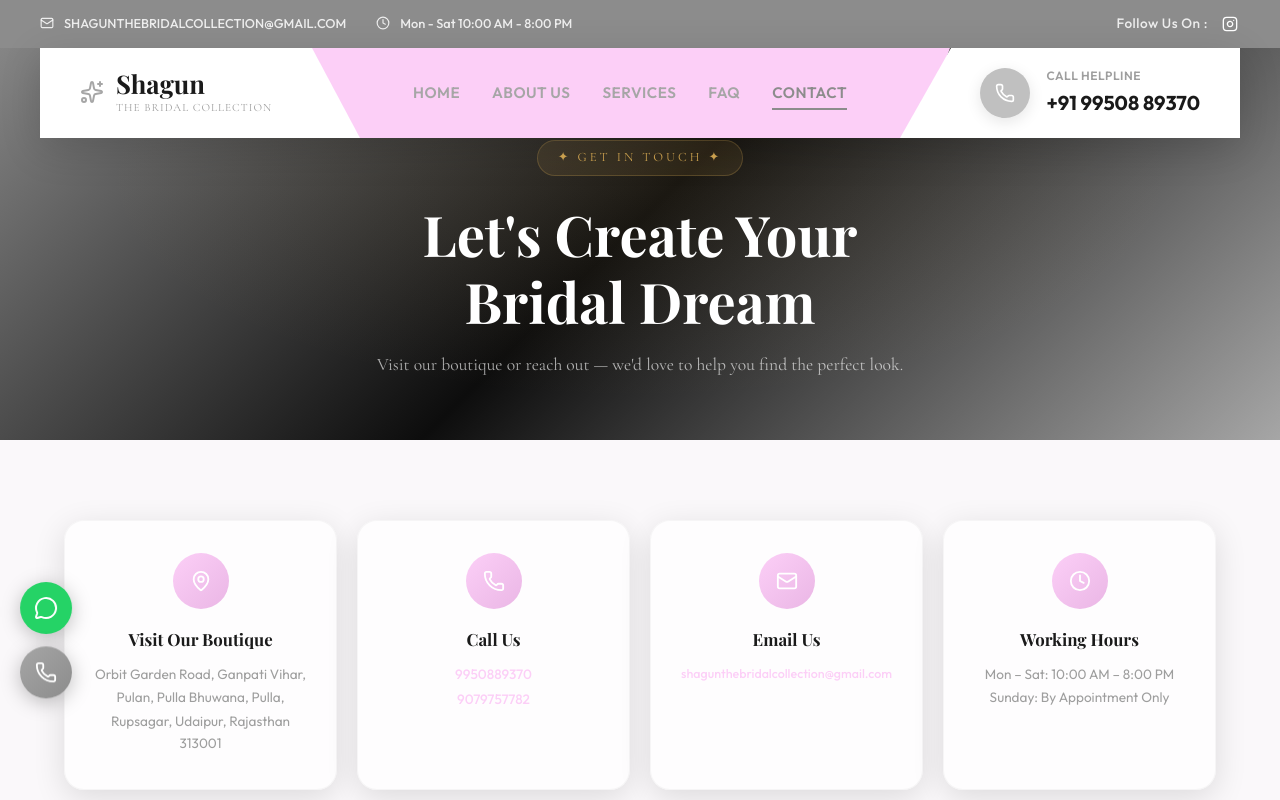
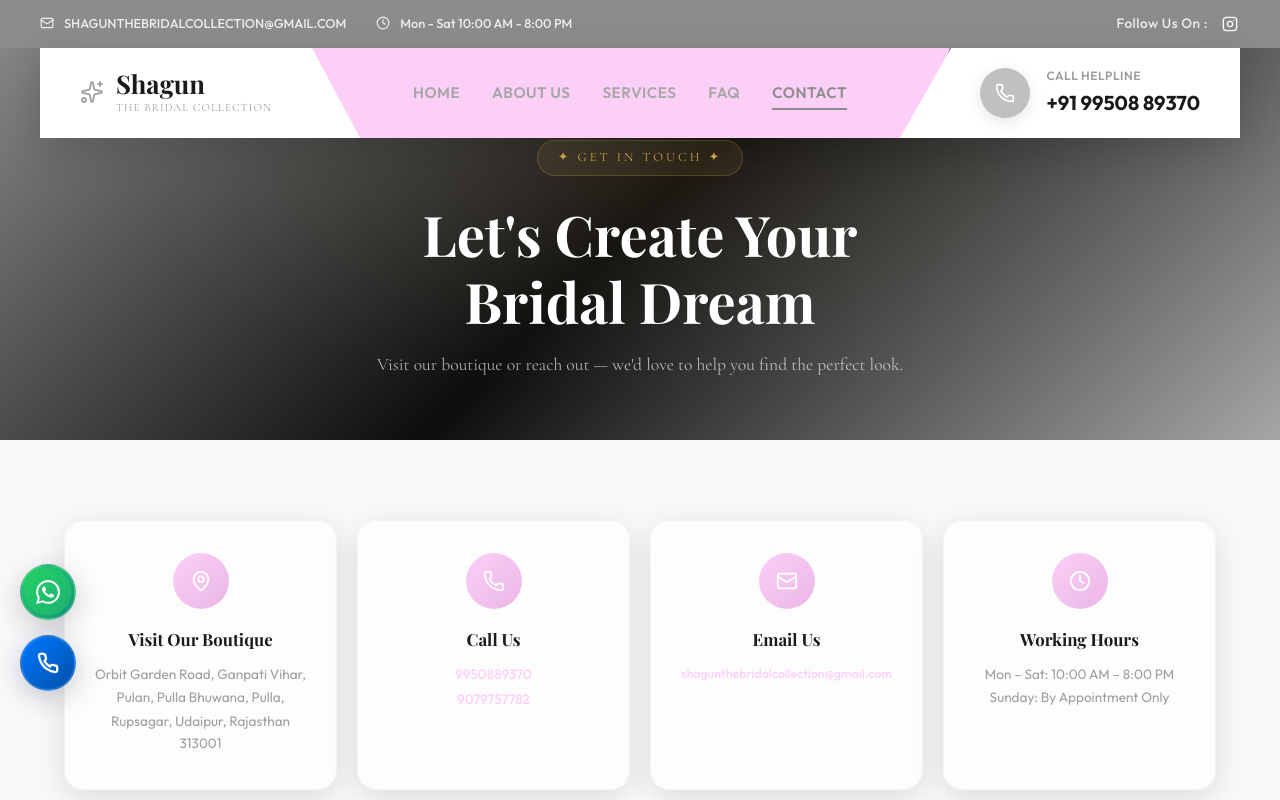
Before and after one commit to Eshbanoliver/shagun-thebridalcollection, a React (Vite) app: page /contact in a window 1280 px wide. Shown: the top 800 px of the page. Built offline with nearby package versions, Linux system fonts and the light colour scheme; a web font is replaced by a local one.

Commit message:
Updated files

```diff
--- a/src/components/FloatingButtons/FloatingButtons.css
+++ b/src/components/FloatingButtons/FloatingButtons.css
@@ -12,38 +12,42 @@
 }
 
 .floating-btn {
-  width: 52px;
-  height: 52px;
+  width: 56px;
+  height: 56px;
   border-radius: var(--radius-full);
   display: flex;
   align-items: center;
   justify-content: center;
   color: var(--white);
-  box-shadow: 0 4px 20px rgba(0, 0, 0, 0.25);
+  box-shadow: 0 8px 30px rgba(0, 0, 0, 0.2);
   transition: all var(--transition-smooth);
   position: relative;
   overflow: visible;
+  border: 2px solid rgba(255, 255, 255, 0.15);
+  backdrop-filter: blur(4px);
 }
 
 .floating-btn:hover {
-  transform: scale(1.1);
+  transform: scale(1.15) translateY(-5px);
+  box-shadow: 0 15px 40px rgba(0, 0, 0, 0.3);
 }
 
 .floating-btn__label {
   position: absolute;
-  left: 60px;
+  left: 70px;
   white-space: nowrap;
   background: var(--charcoal);
   color: var(--white);
-  padding: 6px 14px;
-  border-radius: var(--radius-sm);
-  font-size: 0.8rem;
-  font-weight: 500;
+  padding: 8px 16px;
+  border-radius: 30px;
+  font-size: 0.85rem;
+  font-weight: 600;
   opacity: 0;
   pointer-events: none;
   transition: all var(--transition-base);
-  transform: translateX(-8px);
-  box-shadow: 0 2px 10px rgba(0, 0, 0, 0.2);
+  transform: translateX(-15px);
+  box-shadow: 0 4px 15px rgba(0, 0, 0, 0.15);
+  border: 1px solid rgba(255, 255, 255, 0.1);
 }
 
 .floating-btn:hover .floating-btn__label {
@@ -52,21 +56,50 @@
 }
 
 .floating-btn--whatsapp {
+  background: linear-gradient(135deg, #25D366 0%, #128C7E 100%);
+  animation: float 4s ease-in-out infinite;
+}
+
+.floating-btn--whatsapp::before {
+  content: '';
+  position: absolute;
+  width: 100%;
+  height: 100%;
+  border-radius: 50%;
   background: #25D366;
-  animation: float 3s ease-in-out infinite;
+  opacity: 0.5;
+  z-index: -1;
+  animation: pulse-ring 2s infinite;
 }
 
 .floating-btn--whatsapp:hover {
-  box-shadow: 0 6px 25px rgba(37, 211, 102, 0.5);
+  box-shadow: 0 0 30px rgba(37, 211, 102, 0.6);
 }
 
 .floating-btn--call {
-  background: linear-gradient(135deg, var(--brown) 0%, var(--brown-dark) 100%);
-  animation: float 3s ease-in-out infinite 0.5s;
+  background: linear-gradient(135deg, #007AFF 0%, #0051A8 100%);
+  animation: float 4s ease-in-out infinite 0.5s;
+}
+
+.floating-btn--call::before {
+  content: '';
+  position: absolute;
+  width: 100%;
+  height: 100%;
+  border-radius: 50%;
+  background: #007AFF;
+  opacity: 0.5;
+  z-index: -1;
+  animation: pulse-ring 2s infinite 0.5s;
+}
+
+@keyframes pulse-ring {
+  0% { transform: scale(0.9); opacity: 0.5; }
+  100% { transform: scale(1.5); opacity: 0; }
 }
 
 .floating-btn--call:hover {
-  box-shadow: 0 6px 25px rgba(112, 112, 112, 0.4);
+  box-shadow: 0 0 30px rgba(0, 122, 255, 0.5);
 }
 
 @media (max-width: 640px) {
--- a/src/components/FloatingButtons/FloatingButtons.tsx
+++ b/src/components/FloatingButtons/FloatingButtons.tsx
@@ -1,5 +1,4 @@
 import React from 'react';
-import { MessageCircle, Phone } from 'lucide-react';
 import './FloatingButtons.css';
 
 const FloatingButtons: React.FC = () => {
@@ -16,7 +15,9 @@
         aria-label="Chat on WhatsApp"
         id="floating-whatsapp"
       >
-        <MessageCircle size={24} />
+        <svg width="24" height="24" viewBox="0 0 24 24" fill="currentColor">
+          <path d="M17.472 14.382c-.297-.149-1.758-.867-2.03-.967-.273-.099-.471-.148-.67.15-.197.297-.767.966-.94 1.164-.173.199-.347.223-.644.075-.297-.15-1.255-.463-2.39-1.475-.883-.788-1.48-1.761-1.653-2.059-.173-.297-.018-.458.13-.606.134-.133.298-.347.446-.52.149-.174.198-.298.298-.497.099-.198.05-.371-.025-.52-.075-.149-.669-1.612-.916-2.207-.242-.579-.487-.5-.669-.51-.173-.008-.371-.01-.57-.01-.198 0-.52.074-.792.372-.272.297-1.04 1.016-1.04 2.479 0 1.462 1.065 2.875 1.213 3.074.149.198 2.096 3.2 5.077 4.487.709.306 1.262.489 1.694.625.712.227 1.36.195 1.871.118.571-.085 1.758-.719 2.006-1.413.248-.694.248-1.289.173-1.413-.074-.124-.272-.198-.57-.347m-5.421 7.403h-.004a9.87 9.87 0 01-5.031-1.378l-.361-.214-3.741.982.998-3.648-.235-.374a9.86 9.86 0 01-1.51-5.26c.001-5.45 4.436-9.884 9.888-9.884 2.64 0 5.122 1.03 6.988 2.898a9.825 9.825 0 012.893 6.994c-.003 5.45-4.437 9.884-9.885 9.884m8.413-18.297A11.815 11.815 0 0012.05 0C5.495 0 .16 5.335.157 11.892c0 2.096.547 4.142 1.588 5.945L.057 24l6.305-1.654a11.882 11.882 0 005.683 1.448h.005c6.554 0 11.89-5.335 11.893-11.893a11.821 11.821 0 00-3.48-8.413z"/>
+        </svg>
         <span className="floating-btn__label">WhatsApp</span>
       </a>
 
@@ -26,7 +27,9 @@
         aria-label="Call us"
         id="floating-call"
       >
-        <Phone size={22} />
+        <svg width="22" height="22" viewBox="0 0 24 24" fill="none" stroke="currentColor" strokeWidth="2.5" strokeLinecap="round" strokeLinejoin="round">
+          <path d="M22 16.92v3a2 2 0 0 1-2.18 2 19.79 19.79 0 0 1-8.63-3.07 19.5 19.5 0 0 1-6-6 19.79 19.79 0 0 1-3.07-8.67A2 2 0 0 1 4.11 2h3a2 2 0 0 1 2 1.72 12.84 12.84 0 0 0 .7 2.81 2 2 0 0 1-.45 2.11L8.09 9.91a16 16 0 0 0 6 6l1.27-1.27a2 2 0 0 1 2.11-.45 12.84 12.84 0 0 0 2.81.7A2 2 0 0 1 22 16.92z"></path>
+        </svg>
         <span className="floating-btn__label">Call Now</span>
       </a>
     </div>
```
